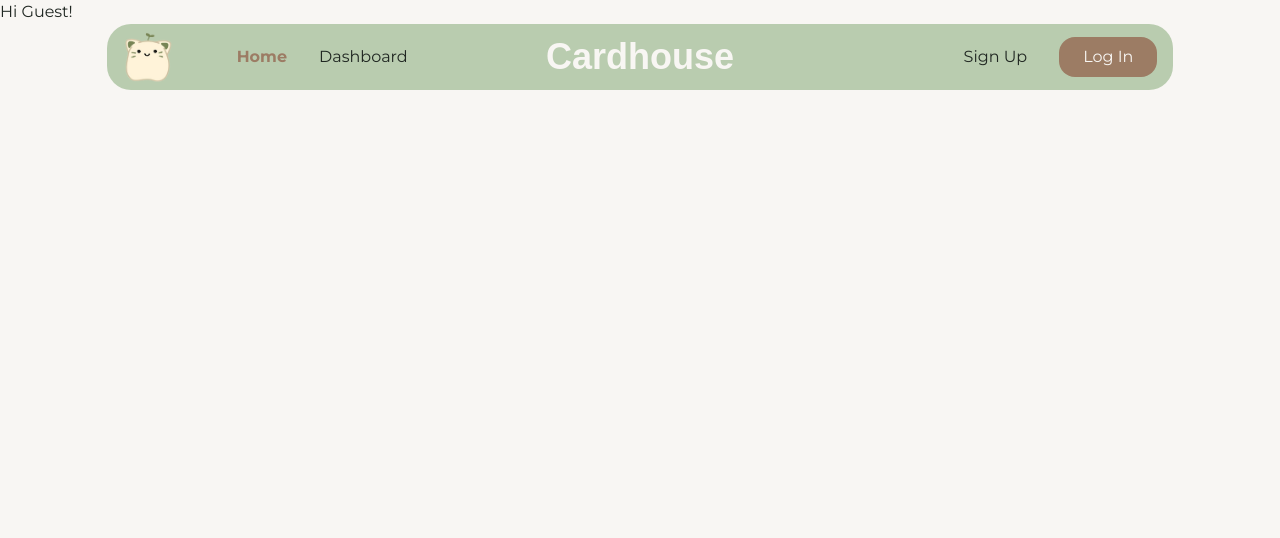
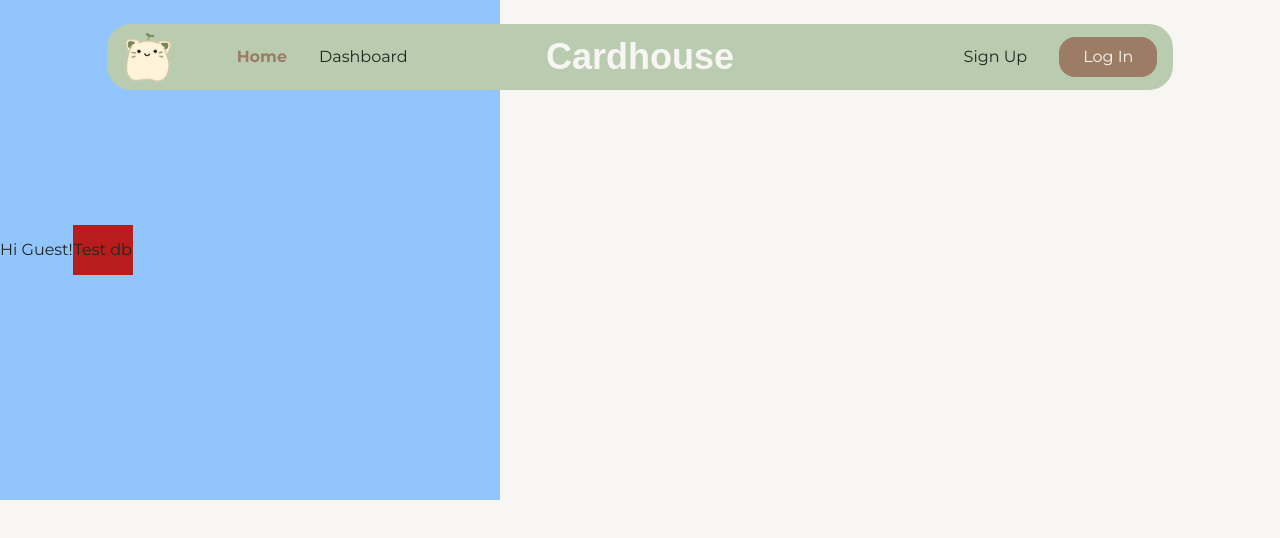
Before and after one commit to phmkhali/Cardhouse, a React (Vite) app in the folder cardhouse/: page /dashboard in a window 1280 px wide. Shown: the top 538 px of the page. Built offline with nearby package versions, Linux system fonts and the light colour scheme; no server answers; a web font is replaced by a local one.

Commit message:
Firestore setup

```diff
--- a/cardhouse/package.json
+++ b/cardhouse/package.json
@@ -12,6 +12,7 @@
   "dependencies": {
     "@heroicons/react": "^2.1.5",
     "firebase": "^10.14.0",
+    "firebase-admin": "^12.6.0",
     "framer-motion": "^11.11.1",
     "react": "^18.3.1",
     "react-anchor-link-smooth-scroll": "^1.0.12",
--- /dev/null
+++ b/cardhouse/src/firebaseAdmin.ts
@@ -0,0 +1,12 @@
+import * as admin from 'firebase-admin';
+import { ServiceAccount } from 'firebase-admin';
+
+import serviceAccount from './service-account-key.json';
+
+admin.initializeApp({
+  credential: admin.credential.cert(serviceAccount as ServiceAccount),
+  databaseURL: 'https://<your-project-id>.firebaseio.com',
+});
+
+export const firestore = admin.firestore();
+export const auth = admin.auth();
--- a/cardhouse/src/firebaseSetup.ts
+++ b/cardhouse/src/firebaseSetup.ts
@@ -1,7 +1,6 @@
 import { initializeApp } from "firebase/app";
 import { getAuth } from "firebase/auth";
 import { getFirestore } from "firebase/firestore";
-import { getStorage } from "firebase/storage";
 
 const firebaseConfig = {
   apiKey: "AIzaSyAoIx71Ys_--IYatsN3Qp6jE76DTX3CXMI",
@@ -16,5 +15,4 @@ const firebaseConfig = {
 const app = initializeApp(firebaseConfig);
 export const auth = getAuth(app);
 export const db = getFirestore(app);
-export const storage = getStorage(app);
 export default app;
--- a/cardhouse/src/scenes/dashboard/index.tsx
+++ b/cardhouse/src/scenes/dashboard/index.tsx
@@ -1,11 +1,29 @@
 import React, { useEffect, useState } from "react";
 import { onAuthStateChanged } from "firebase/auth";
 import { auth } from "@/firebaseSetup";
+import { collection, addDoc } from "firebase/firestore";
+import { db } from "@/firebaseSetup";
 
 type Props = {};
 
 const Dashboard = (props: Props) => {
   const [displayName, setDisplayName] = useState<string | null>(null);
+
+  const handleClick = async(e: React.MouseEvent) => {
+    e.preventDefault();
+
+    try {
+      const docRef = await addDoc(collection(db, "deck"), {
+
+      });
+      console.log("Document written with ID: ", docRef.id);
+  } catch (error) {
+      console.error("Error adding document: ", error);
+  }
+  };
+
+
+
 
   useEffect(() => {
     const unsubscribe = onAuthStateChanged(auth, (user) => {
@@ -25,7 +43,12 @@ const Dashboard = (props: Props) => {
     return () => unsubscribe();
   }, []);
 
-  return <p>Hi {displayName ? displayName : "Guest"}!</p>;
+  return (
+    <div className="flex justify-content items-center h-[500px] w-[500px] bg-blue-300">
+      <p>Hi {displayName ? displayName : "Guest"}!</p>
+      <button className="h-[50px] w-[60px] bg-red-700" onClick={handleClick}>Test db</button>
+    </div>
+  );
 };
 
 export default Dashboard;
```
Also changed, not shown: 2 other files (tests, documents, lock files or other folders).
